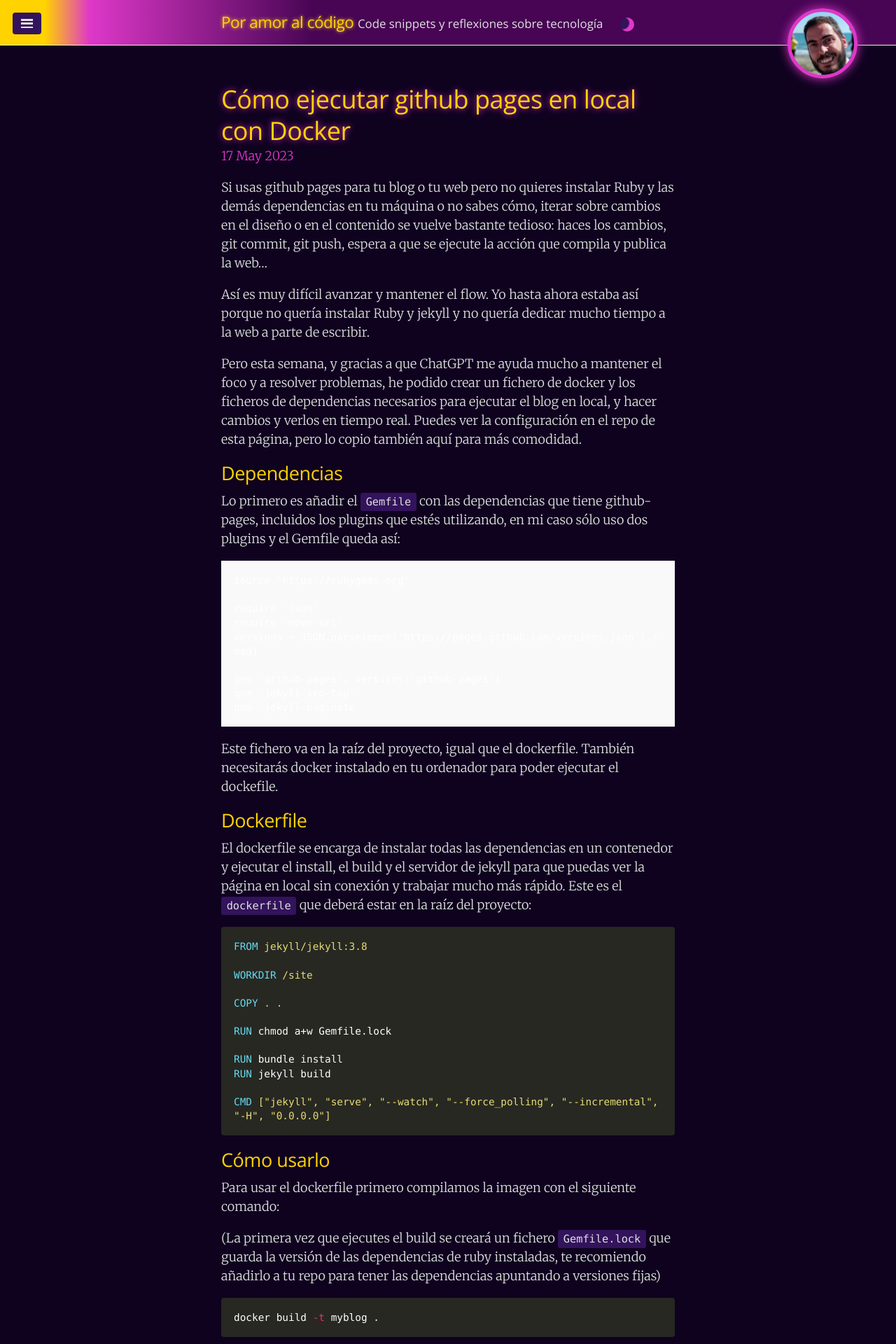
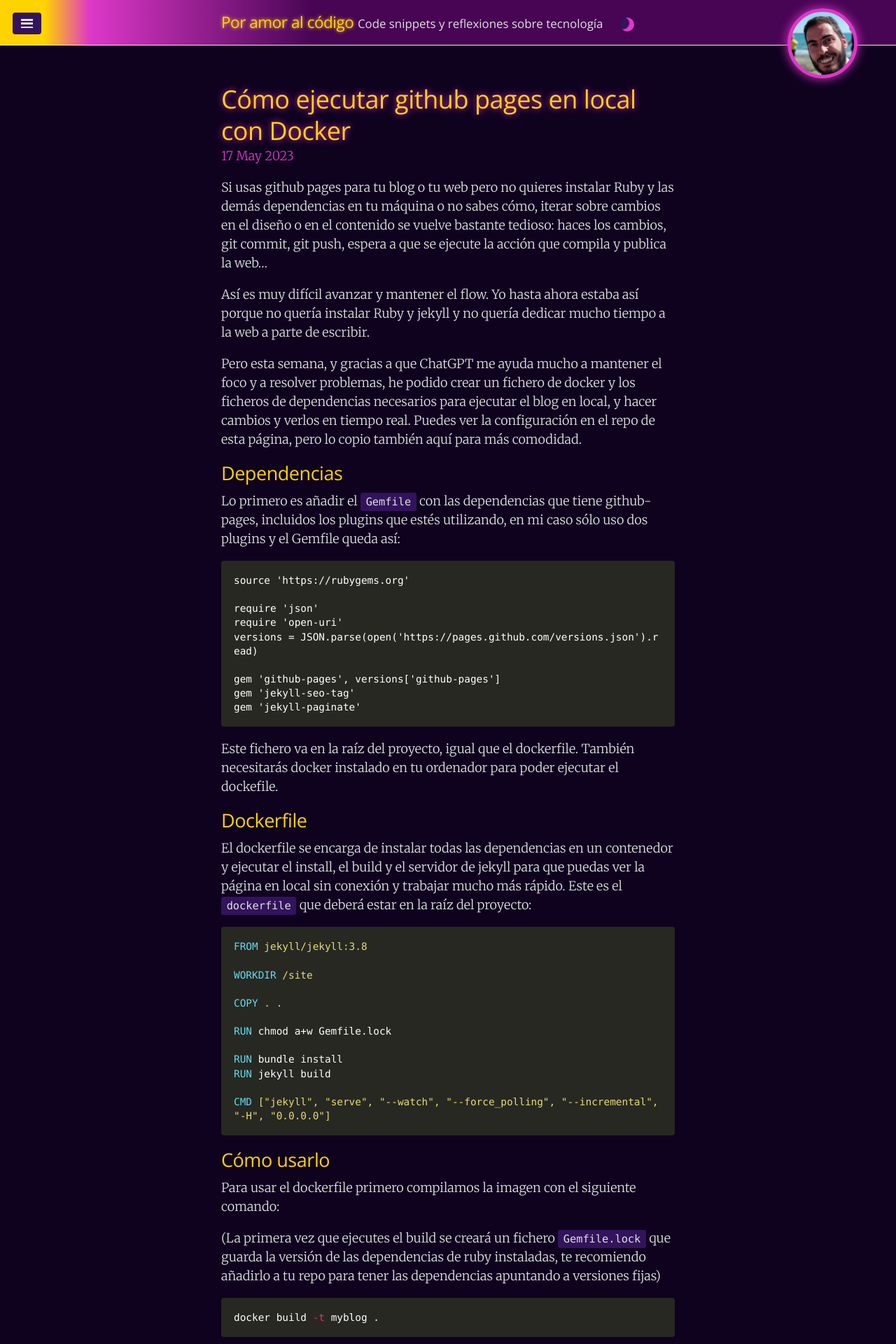
Before and after one commit to juanmirod/juanmirod.github.io, a Jekyll site: the page built from _posts/2023-05-17-github-pages-local.md, in a window 1280 px wide. Shown: the top 1920 px of the page at 70% size. Built offline with Jekyll 4.4.1, drawn with Linux system fonts in a browser that asks for light colours.

Commit message:
fix: code highlighter does not recognize Gemfile

````diff
--- a/_posts/2023-05-17-github-pages-local.md
+++ b/_posts/2023-05-17-github-pages-local.md
@@ -24,7 +24,7 @@ configuración en el repo de esta página, pero lo copio también aquí para má
 Lo primero es añadir el `Gemfile` con las dependencias que tiene github-pages, incluidos los plugins
 que estés utilizando, en mi caso sólo uso dos plugins y el Gemfile queda así:
 
-```Gemfile
+```
 source 'https://rubygems.org'
 
 require 'json'
````
